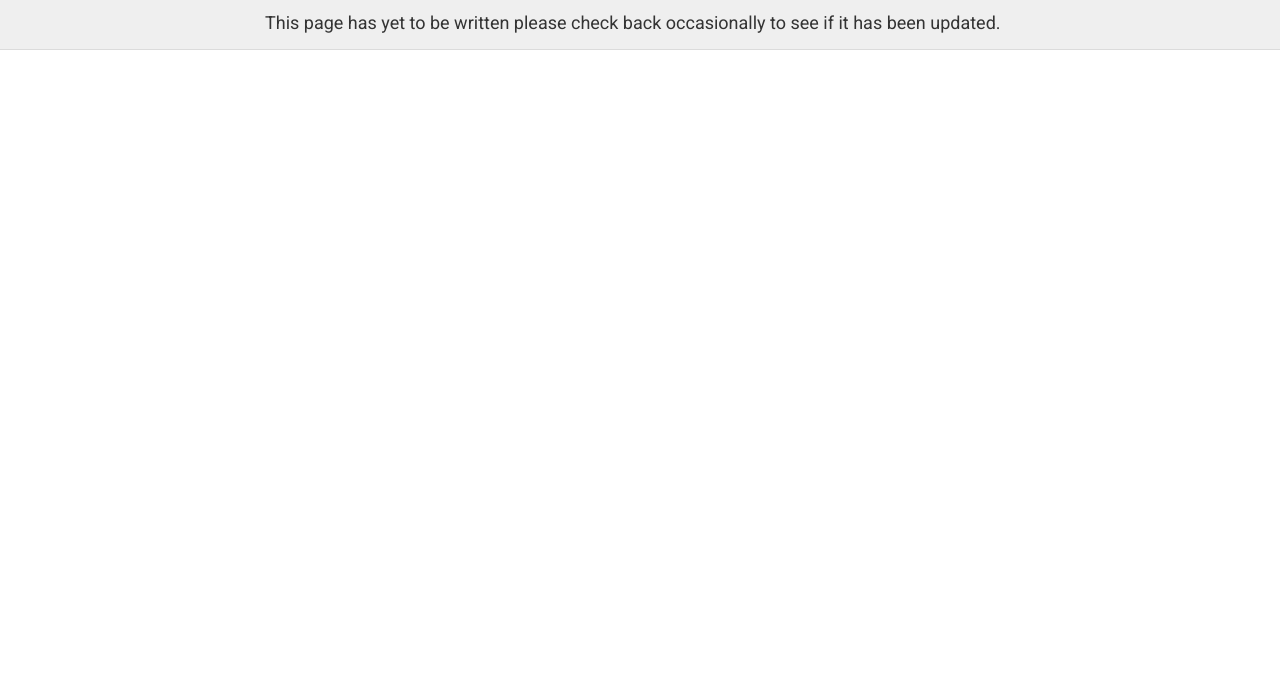
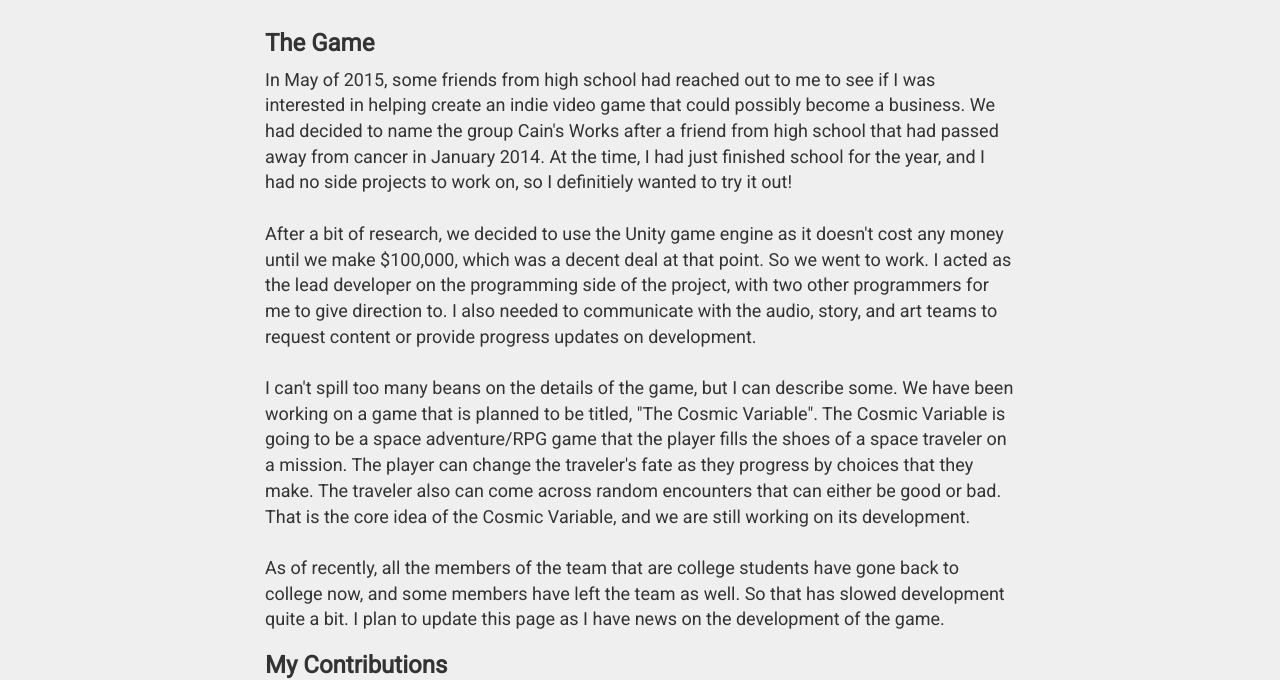
Before and after one commit to jeffjet24/MackChamberlain.codes, a plain HTML site: page cainsWorks.html in a window 1280 px wide. Shown: the part 128-808 px from the top of the page. Drawn offline with Linux system fonts and the light colour scheme.

Commit message:
Finished the Cain's Works Page
I have finished adding content to the Cain’s Works Page

```diff
--- a/cainsWorks.html
+++ b/cainsWorks.html
@@ -73,9 +73,58 @@
         <div class="row">
           <div class="col-md-2"></div>
           <div class="col-md-8">
-          <article>
-            This page has yet to be written please check back occasionally to see if it has been updated.
-          </article>
+            <article>
+              <h3>The Game</h3>
+              In May of 2015, some friends from high school had reached out to me to
+              see if I was interested in helping create an indie video game that could
+              possibly become a business. We had decided to name the group Cain's Works
+              after a friend from high school that had passed away from cancer in January 2014.
+              At the time, I had just finished school for the year, and I had no side
+              projects to work on, so I definitiely wanted to try it out!
+              <br>
+              <br>
+              After a bit of research, we decided to use the Unity game engine as it
+              doesn't cost any money until we make $100,000, which was a decent deal
+              at that point. So we went to work. I acted as the lead developer on the
+              programming side of the project, with two other programmers for me to
+              give direction to. I also needed to communicate with the audio, story, and
+              art teams to request content or provide progress updates on development.
+              <br>
+              <br>
+              I can't spill too many beans on the details of the game, but I can describe some.
+              We have been working on a game that is planned to be titled, "The Cosmic Variable".
+              The Cosmic Variable is going to be a space adventure/RPG game that the player
+              fills the shoes of a space traveler on a mission. The player can change the
+              traveler's fate as they progress by choices that they make. The traveler also
+              can come across random encounters that can either be good or bad. That is the
+              core idea of the Cosmic Variable, and we are still working on its development.
+              <br>
+              <br>
+              As of recently, all the members of the team that are college students have gone
+              back to college now, and some members have left the team as well.
+              So that has slowed development quite a bit. I plan to update this page as
+              I have news on the development of the game.
+              <h3>My Contributions</h3>
+              As the lead developer, I had communicated closely with each area of
+              the Cain's Works team along with contributing to the development of
+              the game. I have become familiar with the Unity editing interface
+              and I have started to understand good practices in the game
+              development space. The programming language that I use for scripting
+              in Unity is C#, and I have continued to improve my skills in C# by
+              working on this game.
+              <br>
+              <br>
+              I have also become exposed to 3D modeling, animation, texturing, and
+              cinematic effects from my experience working on the game. I have learned
+              the basics on how to create them, along with where and how they are properly
+              used in a game setting.
+              <br>
+              <br>
+              I hope to continue developing for the Cain's Works team on the side, and
+              I hope that we created a successful indie game in the process.
+              <br>
+              <br>
+            </article>
           </div>
         </div>
       </div>
```
